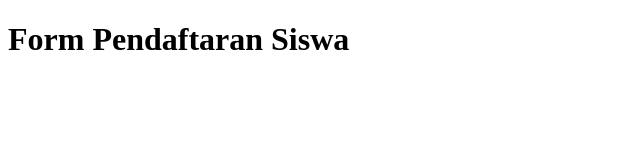
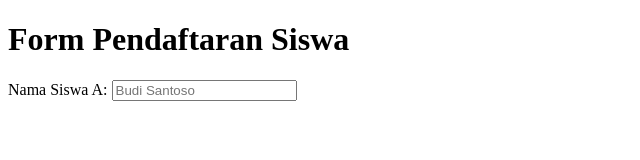
Before and after one commit to SitiNurlailaFitriani-pixel/pendaftaran-siswa-kelompok2, a plain HTML site: page index.html in a window 1280 px wide. Shown: the whole page, without its empty margins (0-640 px from the left). Drawn offline with Linux system fonts and the light colour scheme.

Commit message:
Menambahkan input nama afina

```diff
--- a/index.html
+++ b/index.html
@@ -12,6 +12,10 @@
     <form id="form-pendaftaran">
         <!-- Input anggota kelompok akan dimasukkan di sini -->
     </form>
-
+    <form id="form-pendaftaran">
+    <!-- Tambahkan bagianmu di sini -->
+    <label for="nama_afina">Nama Siswa A:</label>
+    <input type="text" id="nama_afina" name="nama_afina" placeholder="Budi Santoso">
+</form>
 </body>
 </html>
```
